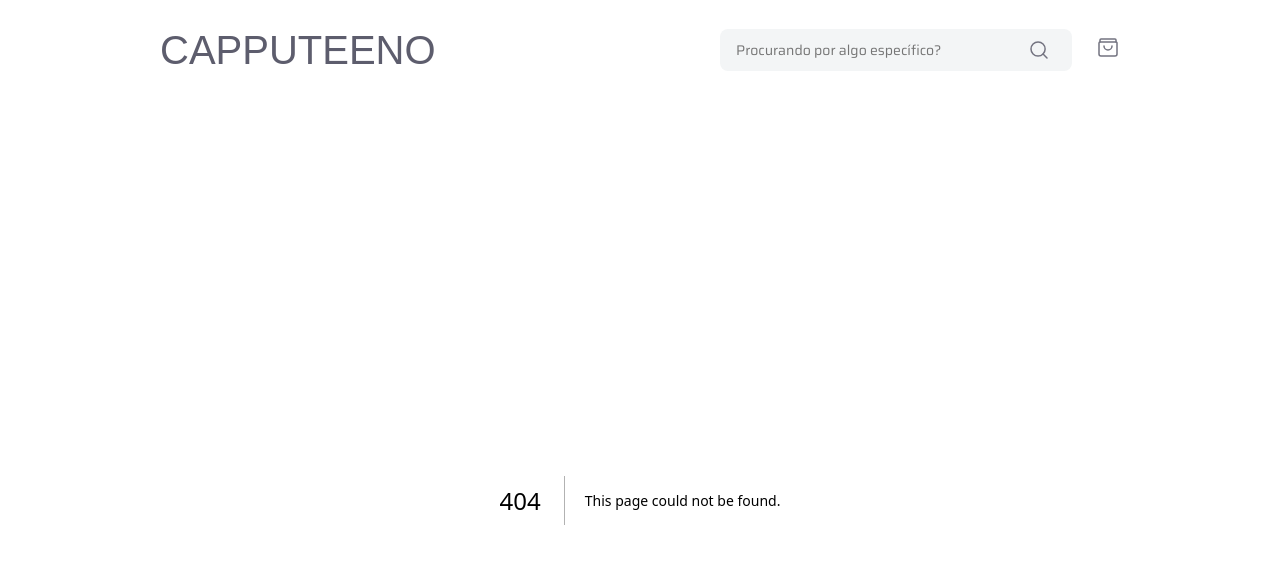
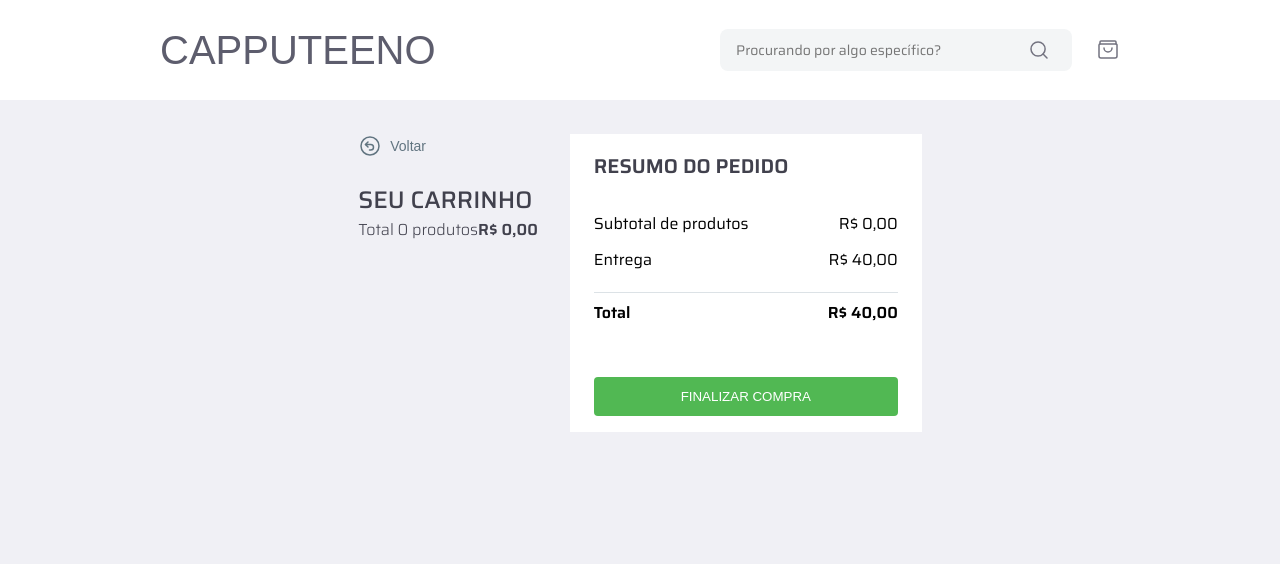
Before and after one commit to DaviCorreia/Desafio_FrontEnd_RocketSeat_, a Next.js app in the folder davi-app/: page /cart in a window 1280 px wide. Before the commit this address had no page. Shown: the top 564 px of the page. Built offline with nearby package versions, Linux system fonts and the light colour scheme; a web font is replaced by a local one.

Commit message:
Adicionando navegação para o carrinho de compras , para a home e a criação do carrinho de compras

```diff
--- /dev/null
+++ b/davi-app/src/app/cart/page.tsx
@@ -0,0 +1,163 @@
+"use client"
+
+import { BackBtn } from "@/components/back-button";
+import { CartItem } from "@/components/cart/cart-item";
+import { DefaultPageLayout } from "@/components/default-page-layout";
+import { useLocalStorage } from "@/hooks/useLocalStorage";
+import { ProductInCart } from "@/types/product";
+import { styled } from "styled-components";
+import { formatPrice } from "../../../utils/format-price";
+import { Divider } from "@/components/divider";
+
+const Container = styled.div`
+    display: flex;
+    justify-content: center;
+    flex-direction: column;
+    gap: 32px;
+
+    @media(min-width: ${props => props.theme.desktopBreakpoint}){
+        flex-direction: row;
+    }
+`
+
+const CartListContainer = styled.div`
+    h3 {
+        font-size: 24px;
+        font-weight: 500;
+        line-height: 150%;
+        text-transform: uppercase;
+        color: var(--text-dark-2);
+        margin-top: 24px;
+    }
+
+    p {
+        font-weight: 300;
+        font-size: 16px;
+        line-height: 150%;
+        color: var(--text-dark-2);
+
+        span {
+            font-weight: 600;
+        }
+    }
+`
+
+const CartList = styled.ul`
+    display: flex;
+    align-items: center;
+    justify-content: center;
+    flex-direction: column;
+    gap: 16px;
+    margin-top: 24px;
+`
+
+const CartResultContainer = styled.div`
+    display: flex;
+    flex-direction: column;
+    align-items: flex-start;
+    justify-content: flex-start;
+    min-width: 352px;
+    padding: 16px 24px;
+
+    background: white;
+
+    h3 {
+        font-weight: 600;
+        font-size: 20px;
+        color: var(--text-dark-2);
+        text-transform: uppercase;
+        margin-bottom: 30px;
+    }
+`
+
+const TotalItem = styled.div<{ isBold: boolean}>`
+    display: flex;
+    align-items: center;
+    justify-content: space-between;
+    width: 100%;
+
+    font-weight: ${props => props.isBold ? '600' : '400'};
+    font-size: 16px;
+    line-height: 150%;
+
+    margin-bottom: 12px;
+`
+
+const ShopBtn = styled.button`
+    color: white;
+    border-radius: 4px;
+    background: var(--success-color);
+    padding: 12px;
+    width: 100%;
+    border: none;
+    margin-top: 40px;
+    cursor: pointer;
+`
+
+export default function CartPage(){
+    const { value, updateLocalStorage } = useLocalStorage<ProductInCart[]>("cart-items", [])
+
+    const calculateTotal = (value: ProductInCart[]) => {
+       return value.reduce((sum, item) => sum += (item.price_in_cents * item.quantity), 0)
+    }
+
+    const cartTotal = formatPrice(calculateTotal(value))
+    const deliveryFee = 4000;
+    const cartTotalWithDelivery = formatPrice(calculateTotal(value) + deliveryFee)
+
+    const handleUpdateQuantity = (id: string, quantity: number) => {
+        const newValue = value.map(item => {
+            if(item.id !== id) return item
+            return {...item, quantity: quantity }
+        })
+        updateLocalStorage(newValue)
+    }
+
+    const handleDeleteItem = (id: string) => {
+        const newValue = value.filter(item => {
+            if(item.id !== id) return item
+        })
+        updateLocalStorage(newValue)
+    }
+
+    return(
+        <DefaultPageLayout>
+            <Container>
+                <CartListContainer>
+                    <BackBtn navigate="/"/>
+                   <h3>Seu carrinho</h3>
+                   <p>
+                    Total {value.length} produtos
+                    <span>{cartTotal}</span>
+                   </p>
+                   <CartList>
+                        {value.map(item =>
+                        <CartItem
+                            product={item}
+                            key={item.id}
+                            handleDelete={handleDeleteItem}
+                            handleUpdateQuantity={handleUpdateQuantity}
+                        />)}
+                   </CartList>
+                </CartListContainer>
+                <CartResultContainer>
+                    <h3>Resumo do Pedido</h3>
+                    <TotalItem isBold={false}>
+                        <p>Subtotal de produtos</p>
+                        <p>{cartTotal}</p>
+                    </TotalItem>
+                    <TotalItem isBold={false}>
+                        <p>Entrega</p>
+                        <p>{formatPrice(deliveryFee)}</p>
+                    </TotalItem>
+                    <Divider/>
+                    <TotalItem isBold>
+                        <p>Total</p>
+                        <p>{cartTotalWithDelivery}</p>
+                    </TotalItem>
+                    <ShopBtn>FINALIZAR COMPRA</ShopBtn>
+                </CartResultContainer>
+            </Container>
+        </DefaultPageLayout>
+    )
+}
--- a/davi-app/src/components/cart-control.tsx
+++ b/davi-app/src/components/cart-control.tsx
@@ -16,17 +16,21 @@
     margin-left: -10px;
 `
 
-const Container = styled.div`
+const Container = styled.button`
     position: relative;
-
+    cursor: pointer;
+    border: none;
+    background: transparent;
 `
 export function CartControl(){
-
+    const router = useRouter()
     const { value } = useLocalStorage('cart-items', [])
 
-
+    const handleNavigateToCart = () => {
+        router.push("/cart")
+    }
     return (
-        <Container>
+        <Container onClick={handleNavigateToCart}>
             <CartIcon/>
             {value.length > 0 && <CartCount>{value.length}</CartCount>}
         </Container>
--- /dev/null
+++ b/davi-app/src/components/cart/cart-item.tsx
@@ -0,0 +1,115 @@
+import { ProductInCart } from "@/types/product"
+import { ChangeEvent } from "react"
+import { styled } from "styled-components"
+import { DeleteIcon } from "../icons/delete-icon"
+import { formatPrice } from "../../../utils/format-price"
+
+interface CartItemProps {
+    product: ProductInCart
+    handleUpdateQuantity(id: string, quantity: number): void
+    handleDelete(id: string): void
+}
+
+const Item = styled.li`
+    display: flex;
+    align-items: center;
+    justify-content: center;
+    height: 210px;
+
+    border-radius: 8px;
+    background-color: white;
+
+    position: relative;
+
+    button {
+        position: absolute;
+        top: 16px;
+        right: 24px;
+
+        border: none;
+        background: transparent;
+        cursor: pointer;
+    }
+
+    img {
+        max-height: 100%;
+        width: 256px;
+        border-radius: 8px 0 0 8px;
+    }
+
+    > div {
+        display: flex;
+        width: 100%;
+        height:100%;
+        align-items: flex-start;
+        justify-content: space-between;
+        flex-direction: column;
+        padding: 16px 24px;
+        line-height: 150%;
+        color: var(--text-dark-2);
+
+        h4 {
+            font-weight: 300;
+            font-size: 20px;
+        }
+
+        p {
+            font-weight: 400;
+            font-size: 12px;
+            max-height: 50%;
+            overflow: hidden;
+            text-overflow: ellipsis;
+        }
+
+        div {
+            display: flex;
+            align-items: center;
+            justify-content: space-between;
+            width: 100%;
+
+            span {
+                font-weight: 600;
+                font-size: 16px;
+                color: var(--shapes-dark);
+            }
+        }
+    }
+`
+
+const SelectQuantity = styled.select`
+    padding: 8px;
+    border: 1.5px solid var(--border-color);
+    border-radius: 8px;
+    background-color: var(--bg-secondary);
+    color: var(--text-dark);
+    font-weight: 400;
+    font-size: 16px;
+`
+
+export function CartItem({ product, handleUpdateQuantity, handleDelete } : CartItemProps){
+    const handleChange = (e: ChangeEvent<HTMLSelectElement>) => {
+        handleUpdateQuantity(product.id, Number(e.target.value))
+    }
+    return(
+        <Item>
+            <button onClick={() => handleDelete(product.id)} aria-label="Deletar">
+                <DeleteIcon/>
+            </button>
+            <img src={product.image_url}/>
+            <div>
+                <h4>{product.name}</h4>
+                <p>{product.description}</p>
+                <div>
+                    <SelectQuantity value={product.quantity} onChange={handleChange}>
+                        <option value={1}>1</option>
+                        <option value={2}>2</option>
+                        <option value={3}>3</option>
+                        <option value={4}>4</option>
+                        <option value={5}>5</option>
+                    </SelectQuantity>
+                    <span>{formatPrice(product.price_in_cents)}</span>
+                </div>
+            </div>
+        </Item>
+    )
+}
--- /dev/null
+++ b/davi-app/src/components/divider.tsx
@@ -0,0 +1,9 @@
+import { styled } from "styled-components";
+
+export const Divider = styled.span`
+    width: 100%;
+    height: 1px;
+    margin: 8px auto;
+    padding: 0px;
+    background: var(--shapes);
+`
--- a/davi-app/src/components/header.tsx
+++ b/davi-app/src/components/header.tsx
@@ -57,7 +57,7 @@
 
     return(
         <TagHeader>
-            <Logo className={sairaStencil.className}>CAPPUTEENO</Logo>
+            <Logo className={sairaStencil.className}href="/">CAPPUTEENO</Logo>
             <div>
             <PrimaryInputWSearchIcon
                     value={search}
--- a/davi-app/src/components/product-card.tsx
+++ b/davi-app/src/components/product-card.tsx
@@ -1,6 +1,7 @@
 import { useRouter } from "next/navigation"
 import { styled } from "styled-components"
 import { formatPrice } from "../../utils/format-price"
+import { Divider } from "./divider"
 
 interface ProductCardProps {
     image: string,
```
